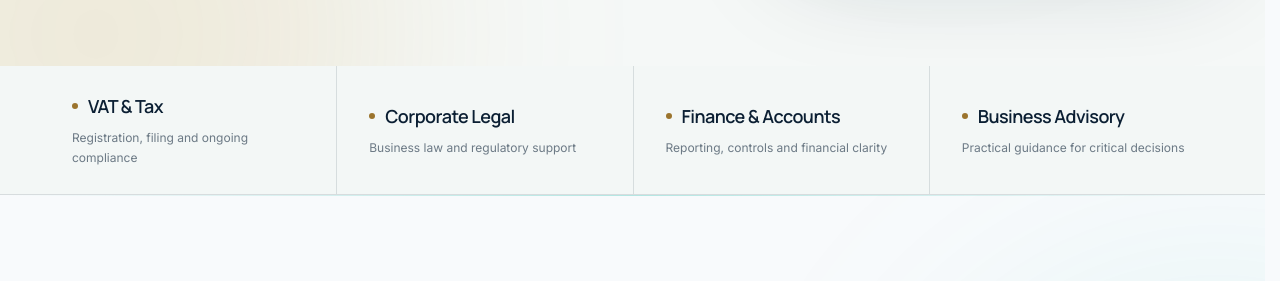
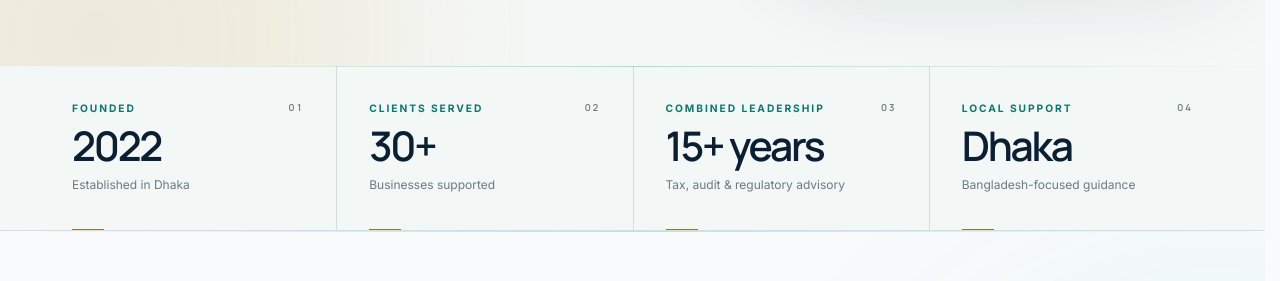
Before and after one commit to abdurrahman253/Capwise-Solution-BD, a Next.js app: page / in a window 1280 px wide. Shown: the part 910-1191 px from the top of the page. Built offline with nearby package versions, Linux system fonts and the light colour scheme.

Commit message:
feat: add homepage trust strip

```diff
--- a/src/app/page.jsx
+++ b/src/app/page.jsx
@@ -1,6 +1,7 @@
 import BangladeshPreview from "@/components/home/BangladeshPreview";
 import HomeHero from "@/components/home/HomeHero";
 import ServiceOverview from "@/components/home/ServiceOverview";
+import TrustStrip from "@/components/home/TrustStrip";
 import WhyCapwise from "@/components/home/WhyCapwise";
 import SiteHeader from "@/components/layout/SiteHeader";
 
@@ -11,6 +12,7 @@ export default function HomePage() {
 
       <main id="main-content">
         <HomeHero />
+        <TrustStrip />
         <ServiceOverview />
         <WhyCapwise />
         <BangladeshPreview />
--- a/src/components/home/HomeHero.jsx
+++ b/src/components/home/HomeHero.jsx
@@ -6,25 +6,6 @@ import Image from "next/image";
 import Link from "next/link";
 
 const HERO_VERSION = "legal-finance-editorial-v5-20260722";
-
-const capabilityStrip = [
-  {
-    value: "VAT & Tax",
-    label: "Registration, filing and ongoing compliance",
-  },
-  {
-    value: "Corporate Legal",
-    label: "Business law and regulatory support",
-  },
-  {
-    value: "Finance & Accounts",
-    label: "Reporting, controls and financial clarity",
-  },
-  {
-    value: "Business Advisory",
-    label: "Practical guidance for critical decisions",
-  },
-];
 
 const serviceHighlights = [
   "Tax & VAT",
@@ -56,8 +37,7 @@ export default function HomeHero() {
   const shouldReduceMotion = useReducedMotion();
 
   return (
-    <>
-      <section
+    <section
         data-hero-version={HERO_VERSION}
         aria-labelledby="home-hero-title"
         className="capwise-hero relative isolate overflow-hidden"
@@ -295,40 +275,6 @@ export default function HomeHero() {
             </div>
           </div>
         </div>
-      </section>
-
-      <section
-        aria-label="Capwise advisory capabilities"
-        className="capwise-proof-strip border-b"
-      >
-        <dl className="mx-auto grid max-w-[90rem] grid-cols-2 px-5 sm:px-6 lg:grid-cols-4 lg:px-10">
-          {capabilityStrip.map(({ value, label }, index) => (
-            <m.div
-              key={value}
-              initial={{ y: 14 }}
-              whileInView={{ opacity: 1, y: 0 }}
-              viewport={{ once: true, amount: 0.7 }}
-              transition={{ delay: index * 0.06 }}
-              className={`capwise-proof-border flex min-h-28 flex-col justify-center px-4 py-6 sm:px-6 lg:min-h-32 lg:px-8 ${
-                index % 2 === 1 ? "border-l" : ""
-              } ${index > 1 ? "border-t" : ""} ${
-                index > 0 ? "lg:border-l" : "lg:border-l-0"
-              } lg:border-t-0`}
-            >
-              <dt className="flex items-center gap-2.5 font-display text-base font-semibold tracking-[-0.03em] sm:text-lg">
-                <span
-                  aria-hidden="true"
-                  className="size-1.5 rounded-full bg-[color:var(--hero-gold)]"
-                />
-                {value}
-              </dt>
-              <dd className="capwise-proof-muted mt-2 text-[0.68rem] leading-5 sm:text-xs">
-                {label}
-              </dd>
-            </m.div>
-          ))}
-        </dl>
-      </section>
-    </>
+    </section>
   );
 }
--- /dev/null
+++ b/src/components/home/TrustStrip.jsx
@@ -0,0 +1,80 @@
+const TRUST_STRIP_VERSION = "real-trust-strip-v10-20260722";
+
+const trustFacts = [
+  {
+    label: "Founded",
+    value: "2022",
+    detail: "Established in Dhaka",
+  },
+  {
+    label: "Clients served",
+    value: "30+",
+    detail: "Businesses supported",
+  },
+  {
+    label: "Combined leadership",
+    value: "15+ years",
+    detail: "Tax, audit & regulatory advisory",
+  },
+  {
+    label: "Local support",
+    value: "Dhaka",
+    detail: "Bangladesh-focused guidance",
+  },
+];
+
+export default function TrustStrip() {
+  return (
+    <section
+      data-trust-strip-version={TRUST_STRIP_VERSION}
+      aria-labelledby="capwise-trust-strip-title"
+      className="capwise-proof-strip relative isolate overflow-hidden border-b"
+    >
+      <h2 id="capwise-trust-strip-title" className="sr-only">
+        Capwise at a glance
+      </h2>
+
+      <div
+        aria-hidden="true"
+        className="pointer-events-none absolute inset-x-0 top-0 -z-10 h-px bg-gradient-to-r from-transparent via-accent/35 to-transparent"
+      />
+
+      <dl className="mx-auto grid max-w-[90rem] grid-cols-2 px-4 sm:px-6 lg:grid-cols-4 lg:px-10">
+        {trustFacts.map(({ label, value, detail }, index) => (
+          <div
+            key={label}
+            className={`capwise-proof-border relative flex min-h-[8.25rem] flex-col justify-center px-4 py-5 sm:min-h-[9rem] sm:px-6 sm:py-6 lg:min-h-[10.25rem] lg:px-8 ${
+              index % 2 === 1 ? "border-l" : ""
+            } ${index > 1 ? "border-t" : ""} ${
+              index > 0 ? "lg:border-l" : "lg:border-l-0"
+            } lg:border-t-0`}
+          >
+            <dt className="flex items-center justify-between gap-3 text-[0.58rem] font-bold uppercase tracking-[0.19em] text-accent-strong sm:text-[0.64rem]">
+              <span>{label}</span>
+              <span
+                aria-hidden="true"
+                className="capwise-proof-muted font-display text-[0.6rem] font-semibold tabular-nums"
+              >
+                {String(index + 1).padStart(2, "0")}
+              </span>
+            </dt>
+
+            <dd className="mt-2.5">
+              <span className="block font-display text-[clamp(1.65rem,3.2vw,2.55rem)] font-semibold leading-none tracking-[-0.055em]">
+                {value}
+              </span>
+              <span className="capwise-proof-muted mt-2 block max-w-[17rem] text-[0.67rem] leading-5 sm:text-xs">
+                {detail}
+              </span>
+            </dd>
+
+            <span
+              aria-hidden="true"
+              className="absolute bottom-0 left-4 h-px w-8 bg-[color:var(--hero-gold)] sm:left-6 lg:left-8"
+            />
+          </div>
+        ))}
+      </dl>
+    </section>
+  );
+}
```
